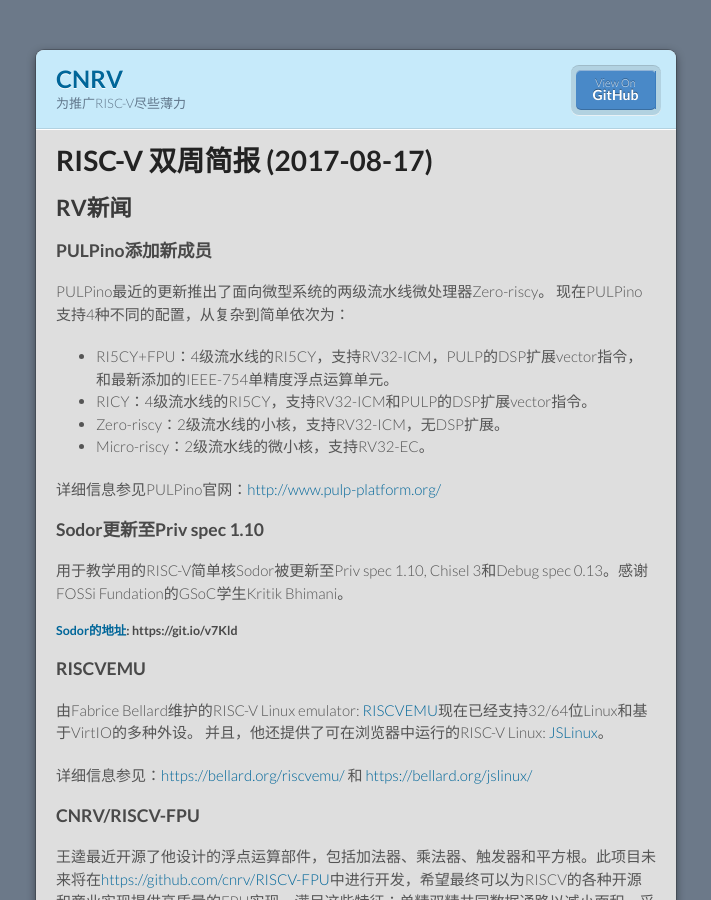
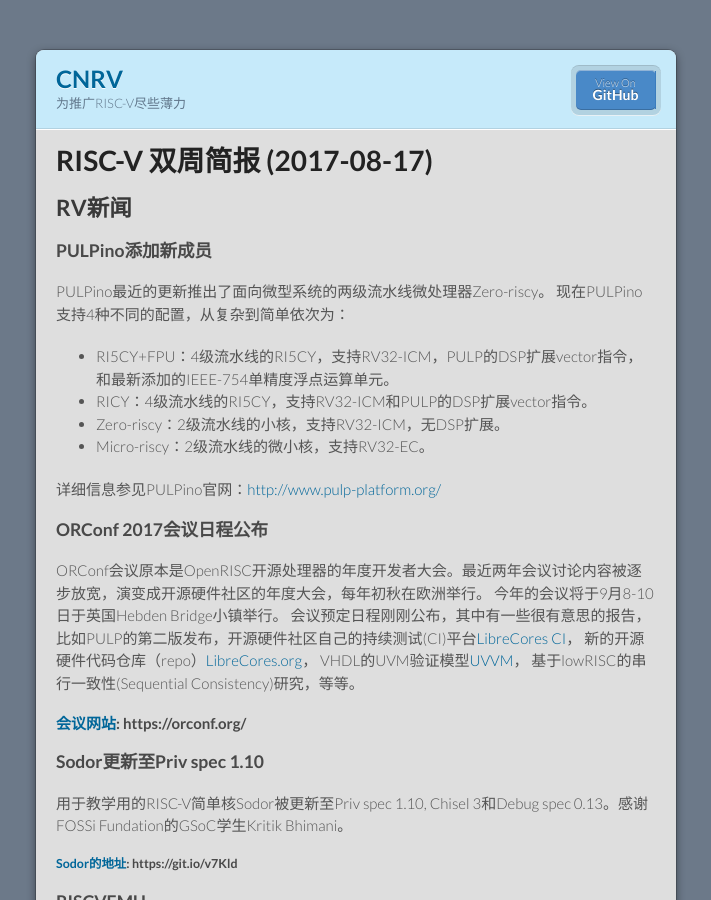
Before and after one commit to cnrv/home, a Jekyll site: the page built from bi-week-rpts/2017-08-17.md, in a window 1280 px wide and 900 px high. Shown: the whole window, without its empty margins (284-995 px from the left). Built offline with Jekyll 4.4.1, drawn with Linux system fonts in a browser that asks for light colours; Markdown is read by kramdown in place of the engine named in the settings; our own code applies the rules of GitHub Pages for plain Markdown files; some of the changed text lies outside the part shown.

Commit message:
update ORConf schedule

```diff
--- a/bi-week-rpts/2017-08-17.md
+++ b/bi-week-rpts/2017-08-17.md
@@ -16,6 +16,19 @@
 - Micro-riscy：2级流水线的微小核，支持RV32-EC。
 
 详细信息参见PULPino官网：[http://www.pulp-platform.org/](http://www.pulp-platform.org/)
+
+### ORConf 2017会议日程公布
+
+ORConf会议原本是OpenRISC开源处理器的年度开发者大会。最近两年会议讨论内容被逐步放宽，演变成开源硬件社区的年度大会，每年初秋在欧洲举行。
+今年的会议将于9月8-10日于英国Hebden Bridge小镇举行。
+会议预定日程刚刚公布，其中有一些很有意思的报告，
+比如PULP的第二版发布，开源硬件社区自己的持续测试(CI)平台[LibreCores CI](https://www.librecores.org/static/librecores-ci)，
+新的开源硬件代码仓库（repo）[LibreCores.org](https://www.librecores.org/)，
+VHDL的UVM验证模型[UVVM](http://www.bitvis.no/products/uvvm/)，
+基于lowRISC的串行一致性(Sequential Consistency)研究，等等。
+
+#### [会议网站](https://orconf.org/): https://orconf.org/
+
 
 ### Sodor更新至Priv spec 1.10
 
@@ -115,6 +128,8 @@
 + RISC-V at [HotChips](https://www.hotchips.org/), 20-22 August 2017 at Cupertino, California.
 
 ### 九月
+
++ ORConf 2017会议将于9月8-10日于英国Hebden Bridge举行。会议网站：[https://orconf.org/](https://orconf.org/)
 + The 7th RISC-V workshop投稿截止日期：2017年9月17日。投稿网站：[https://www.softconf.com/h/riscv7thwkshp/](https://www.softconf.com/h/riscv7thwkshp/)
 
 ### 十月
```
